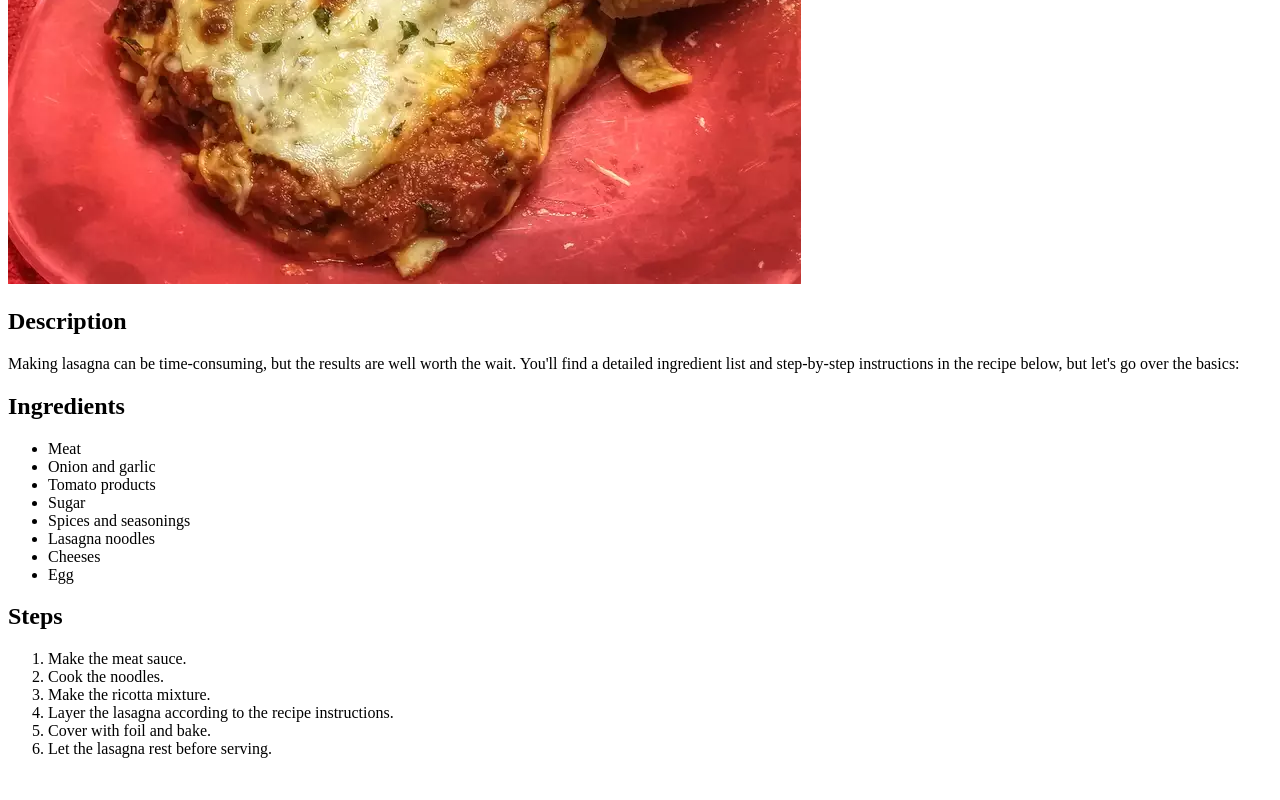
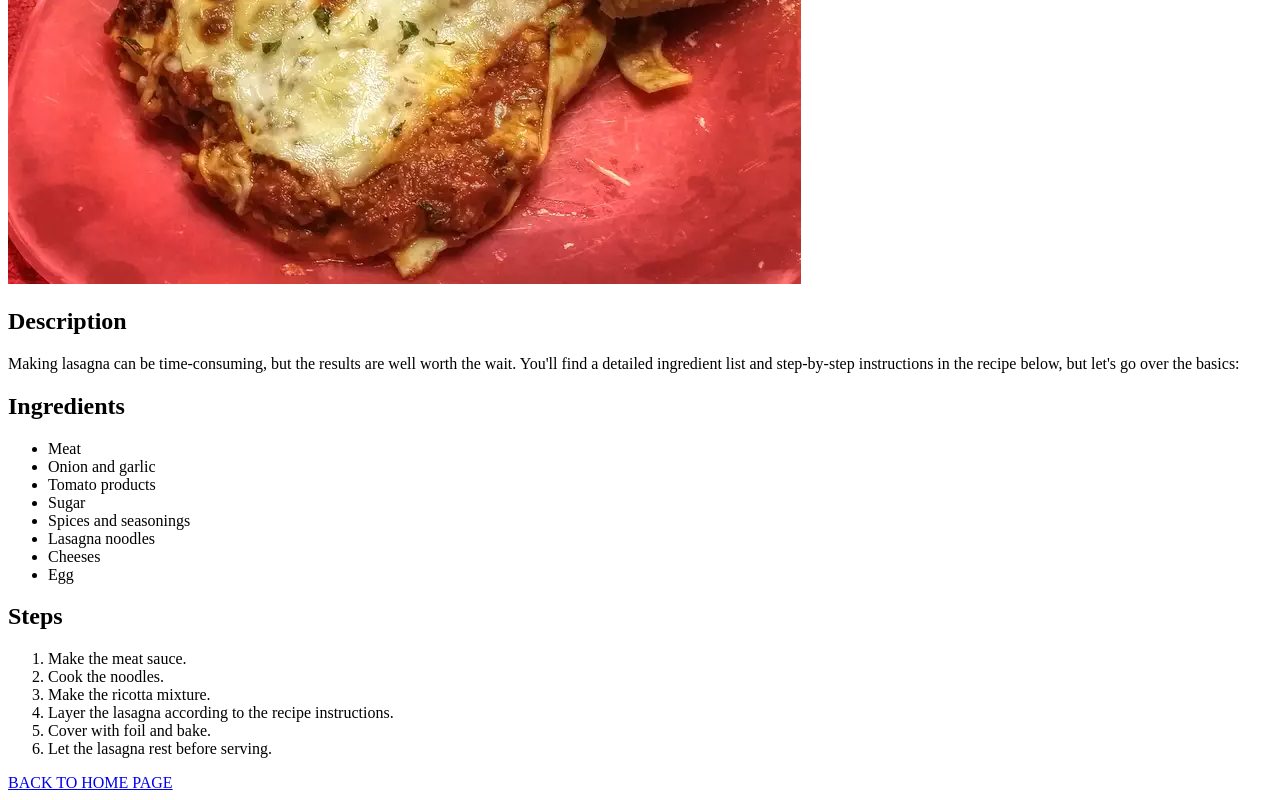
Before and after one commit to GSFSNSICIESA/odin-recipes, a plain HTML site: page recipes/lasagna.html in a window 1280 px wide. Shown: the part 308-1108 px from the top of the page. Before the commit the page ends 1082 px from the top, so only its background shows below. Drawn offline with Linux system fonts and the light colour scheme.

Commit message:
Added back-to-home-page link
Added a link to back to the home page at the end of the page

```diff
--- a/recipes/lasagna.html
+++ b/recipes/lasagna.html
@@ -30,6 +30,7 @@
         <li>Cover with foil and bake.</li>
         <li>Let the lasagna rest before serving.</li>
     </ol>
+    <a href="../">BACK TO HOME PAGE</a>
 
 </body>
 </html>
```
